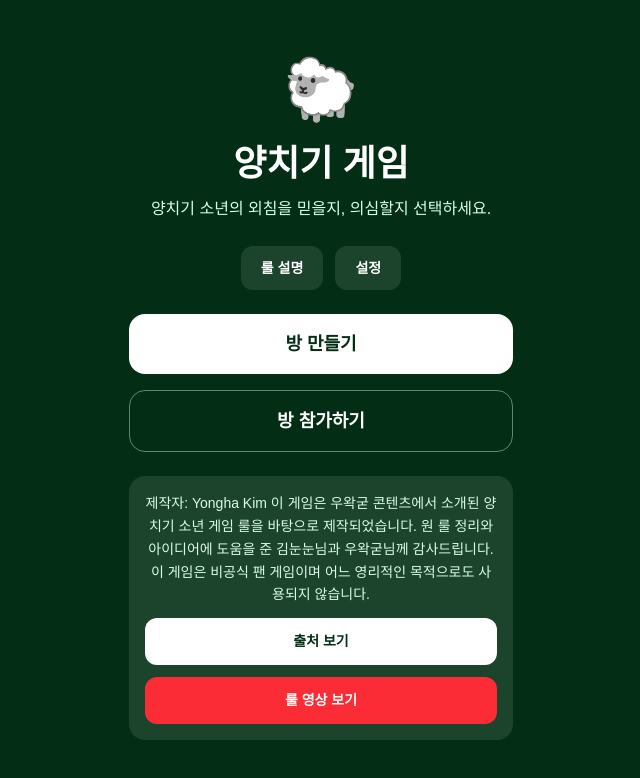
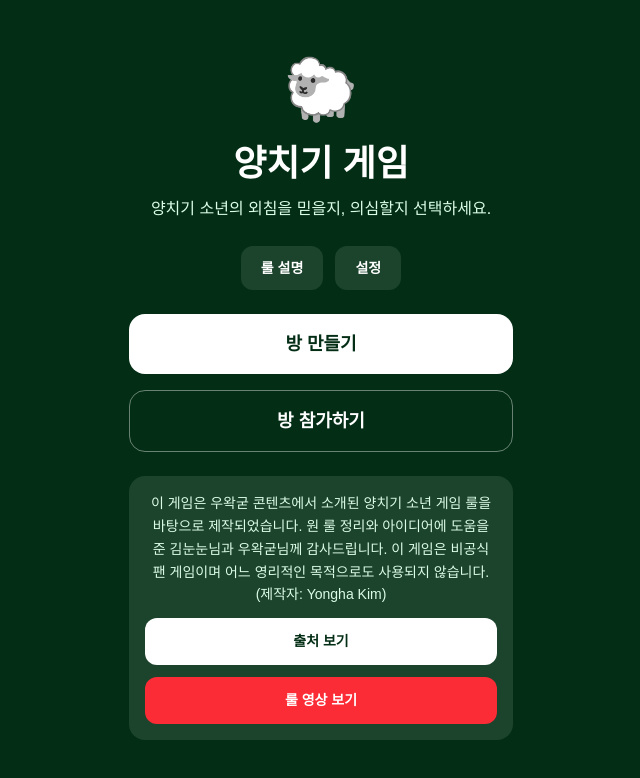
Before and after one commit to kyongha60/sheep-game, a Next.js app: page / in a window 1280 px wide. Shown: the top 778 px of the page, without its empty margins (319-959 px from the left). Built offline with nearby package versions, Linux system fonts and the light colour scheme.

Commit message:
update live betting colors rules and home settings

```diff
--- a/app/page.tsx
+++ b/app/page.tsx
@@ -1977,11 +1977,10 @@ export default function Home() {
 
         <div className="mt-6 rounded-2xl bg-white/10 p-4 text-sm text-green-100 leading-relaxed">
           <p className="mb-3">
-            제작자: Yongha Kim
             이 게임은 우왁굳 콘텐츠에서 소개된 양치기 소년 게임 룰을
             바탕으로 제작되었습니다. 원 룰 정리와 아이디어에 도움을 준
             김눈눈님과 우왁굳님께 감사드립니다. 이 게임은 비공식 팬 게임이며
-            어느 영리적인 목적으로도 사용되지 않습니다.
+            어느 영리적인 목적으로도 사용되지 않습니다. (제작자: Yongha Kim)
           </p>
 
           <div className="flex flex-col gap-3">
```
